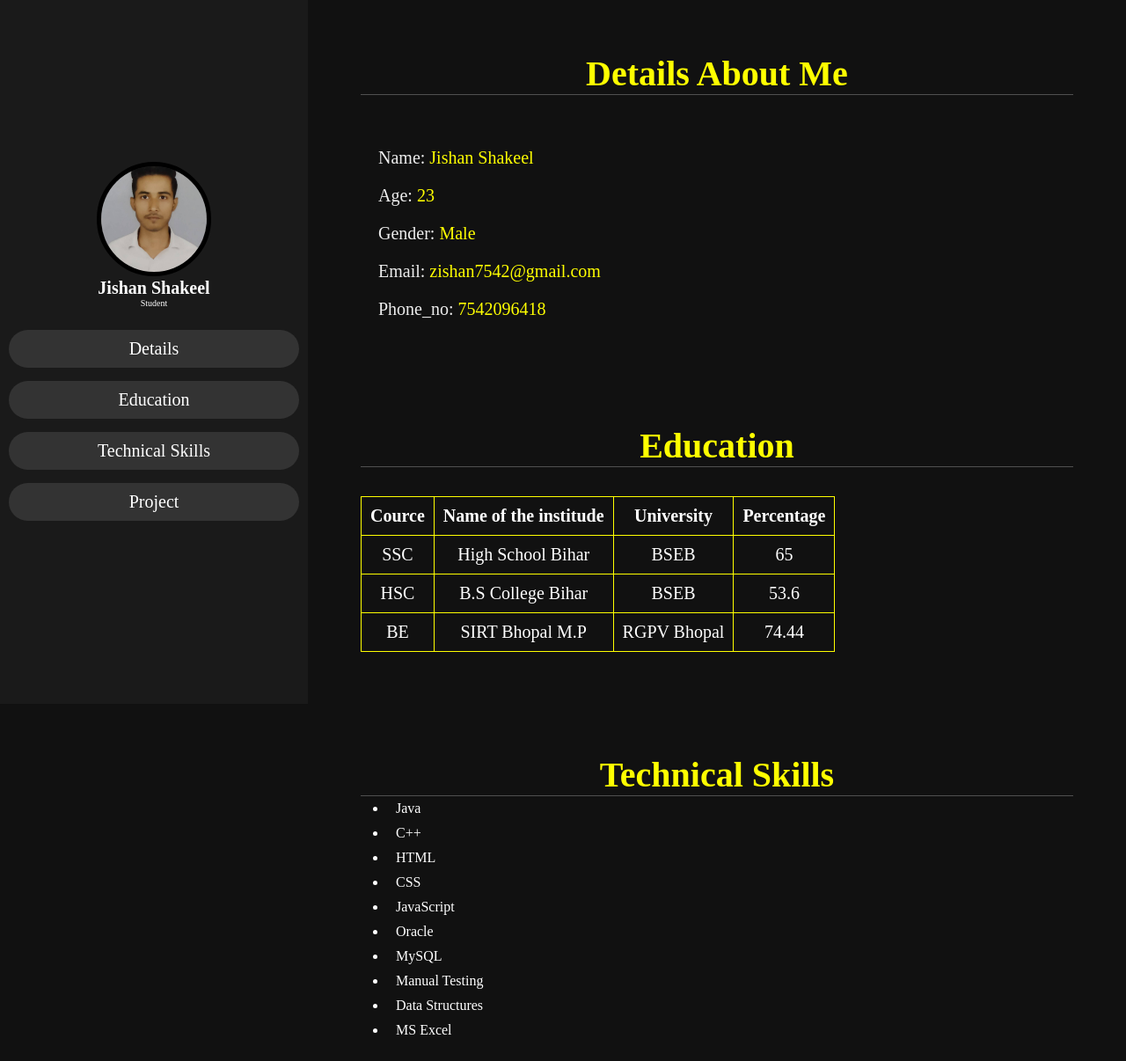
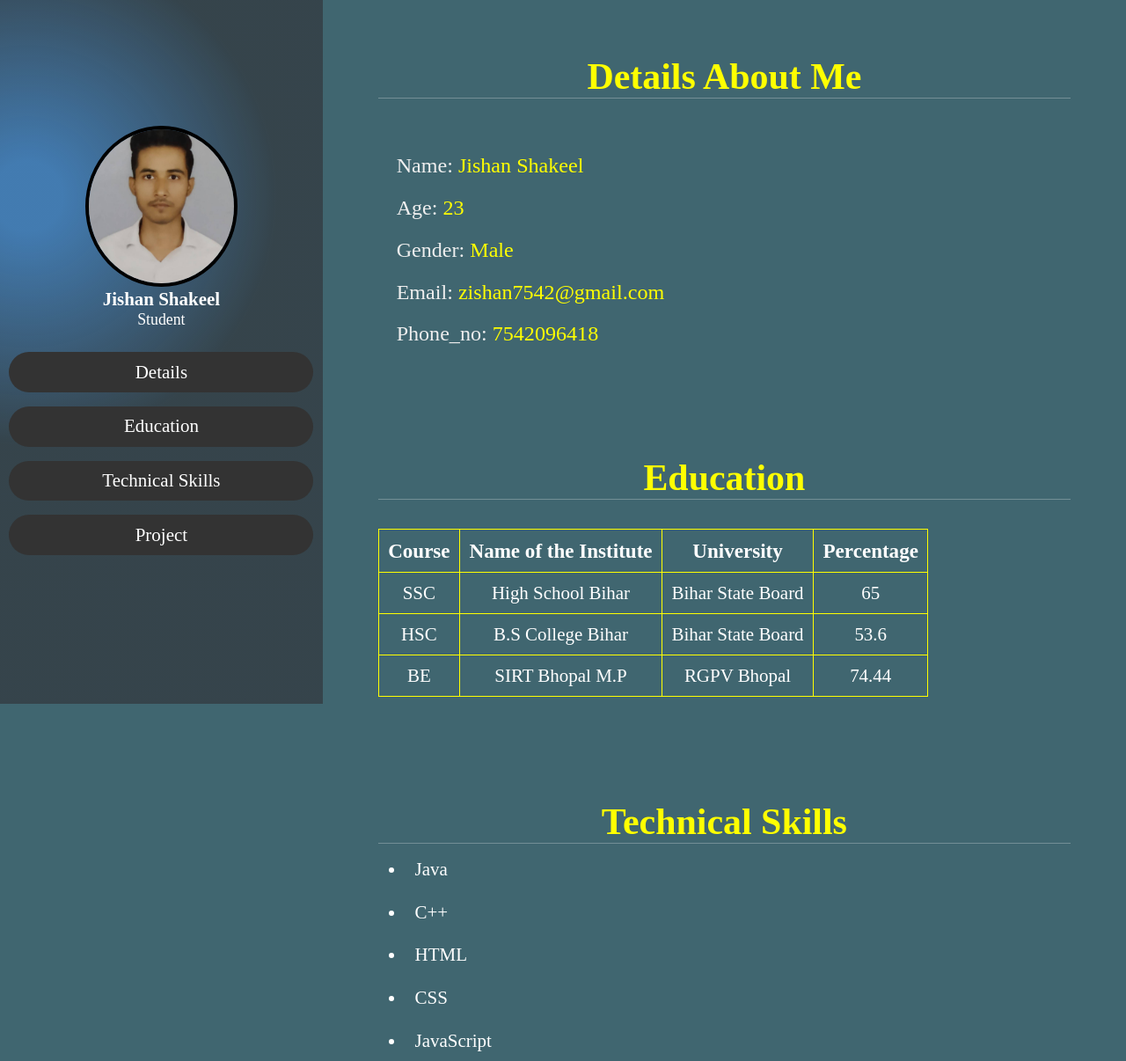
Before and after one commit to Jishan7542/portfolio, a plain HTML site: page index.html in a window 1280 px wide. Shown: the top 1206 px of the page at 88% size. Drawn offline with Linux system fonts and the light colour scheme.

Commit message:
Add files via upload

```diff
--- a/index.html
+++ b/index.html
@@ -38,29 +38,29 @@
 <section class="Education" id="Education">
     <h1 class="title"><span>Education</span></h1><br><br><br>
     <table>
-        <tr>
-            <th>Cource</th>
-            <th>Name of the institude</th>
+        <tr class="data">
+            <th>Course</th>
+            <th>Name of the Institute</th>
             <th>University</th>
             <th>Percentage</th>
         </tr>
         <tr>
             <td>SSC</td>
             <td>High School Bihar</td>
-            <td>BSEB</td>
+            <td>Bihar State Board</td>
             <td>65</td>
         </tr>
         <tr>
             <td>HSC</td>
             <td>B.S College Bihar</td>
-            <td>BSEB</td>
+            <td>Bihar State Board</td>
             <td>53.6</td>
         </tr>
         <tr>
             <td>BE</td>
             <td>SIRT Bhopal M.P</td>
             <td>RGPV Bhopal</td>
-            <td>   74.44</td>
+            <td>74.44</td>
         </tr>
     </table>
 </section>
@@ -89,8 +89,8 @@
     <h3><span>Role: </span>Team Member</h3>
     <h3><span>Title: </span>Major Project "Smart Wallet"</h3>
     <h3><span>Description: </span>This is an IOT based Project presents the ability to view and track the Wallet
-                                   throughout the mobile app.By using Smarty Wallet we can trace location of
-                                of the Wallet and many more </h3>
+                                 throughout the mobile app.By using Smarty Wallet we can trace location of
+                                 of the Wallet and many more </h3>
             </div>
 </div>
 </section>
--- a/sty.css
+++ b/sty.css
@@ -7,11 +7,12 @@
 }
 
 html{
-    font-size: 62.5%;
+    font-size: 65.5%;
     overflow-x: hidden;
 }
 body{
-    background-color: #111;
+
+   background-color:  #29545fe3;
     overflow: hidden;
     padding-left: 35rem;
 }
@@ -71,7 +72,8 @@ header{
     z-index: 1000;
     height: 100%;
     width: 35rem;
-    background:#1a1a1a;
+    background:radial-gradient( circle 311px at 8.6% 27.9%,
+     rgba(68, 138, 223, 0.582) 12.9%, rgba(40, 25, 28, 0.44) 91.2% );
     display: flex;
     align-items: center;
     justify-content: center;
@@ -80,11 +82,11 @@ header{
 }
 
 header .user img{
-    height: 13rem;
-    width: 13rem;
+    height: 17.5rem;
+    width: 16.5rem;
     border-radius: 50%;
     object-fit: cover;
-    border: .5rem solid;
+    border: .4rem solid;
 }
 
 header .user .nm{
@@ -93,7 +95,7 @@ header .user .nm{
 }
 
 header .user .jb{
-    font-size:1rem;
+    font-size:1.7rem;
     color: #fff;
 }
 
@@ -134,7 +136,7 @@ header .nv ul li a:hover{
 }
 
 .Details .Row .det h3{
-    font-size: 2rem;
+    font-size: 2.3rem;
     color: yellow;
     padding: 1rem 0;
     font-weight: normal;
@@ -167,8 +169,9 @@ table{
 #lis li{
     margin: 0 9rem;
     color: white;
-    font-size: medium;
-    padding: .5rem 1rem;
+    font-size: 2rem;
+    padding: .7rem 1rem;
+    margin-top: 1%;
 }
 .Project .Row{
     display: flex;
@@ -185,7 +188,7 @@ table{
 }
 
 .Project .Row .det h3{
-    font-size: 2rem;
+    font-size: 2.1rem;
     color: yellow;
     padding: 1rem 0;
     font-weight: normal;
@@ -195,3 +198,6 @@ table{
     color: #eee;
     padding: 0. 5rem;
 }
+.data{
+    font-size: 2.2rem;
+}
```
